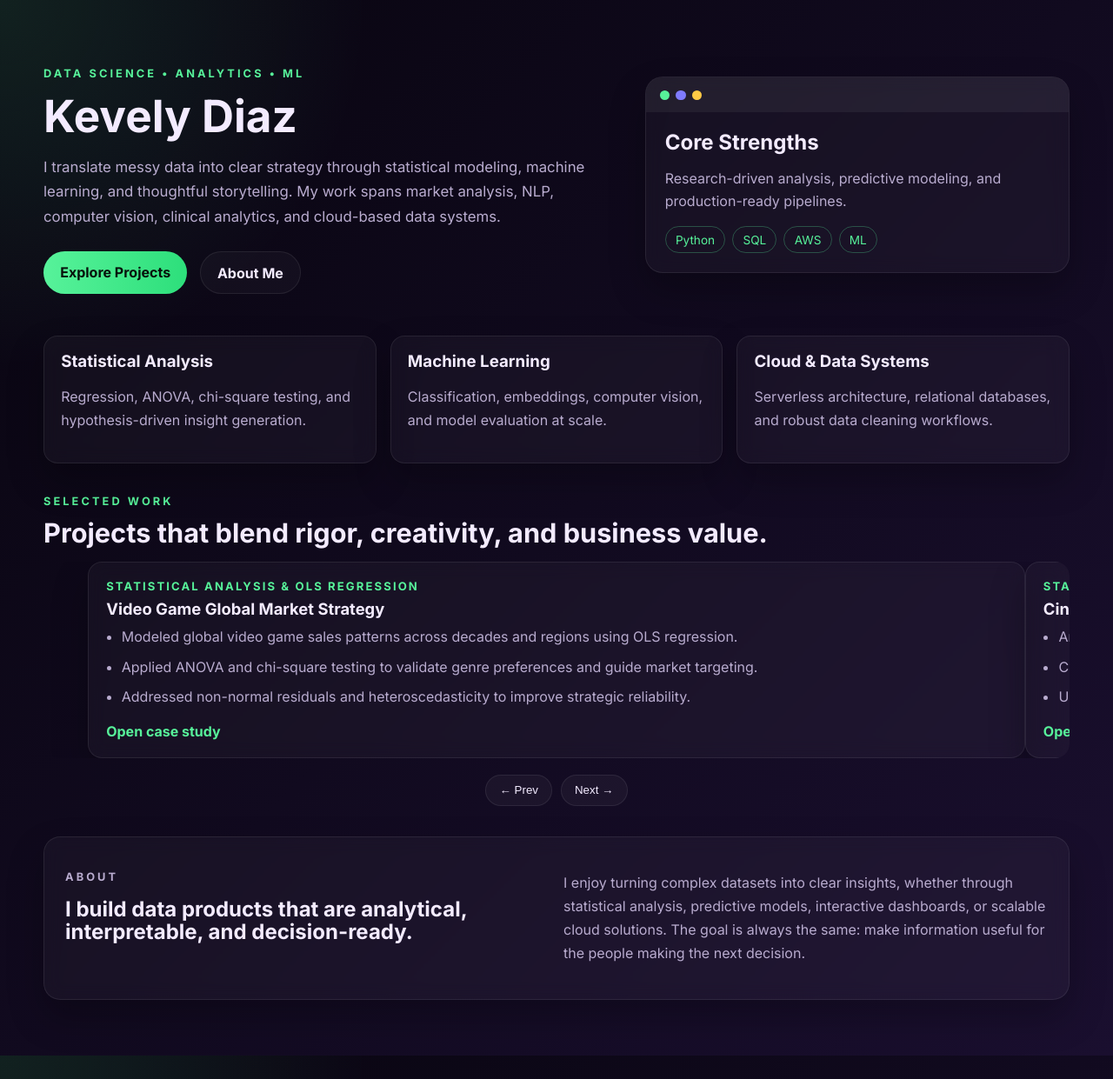
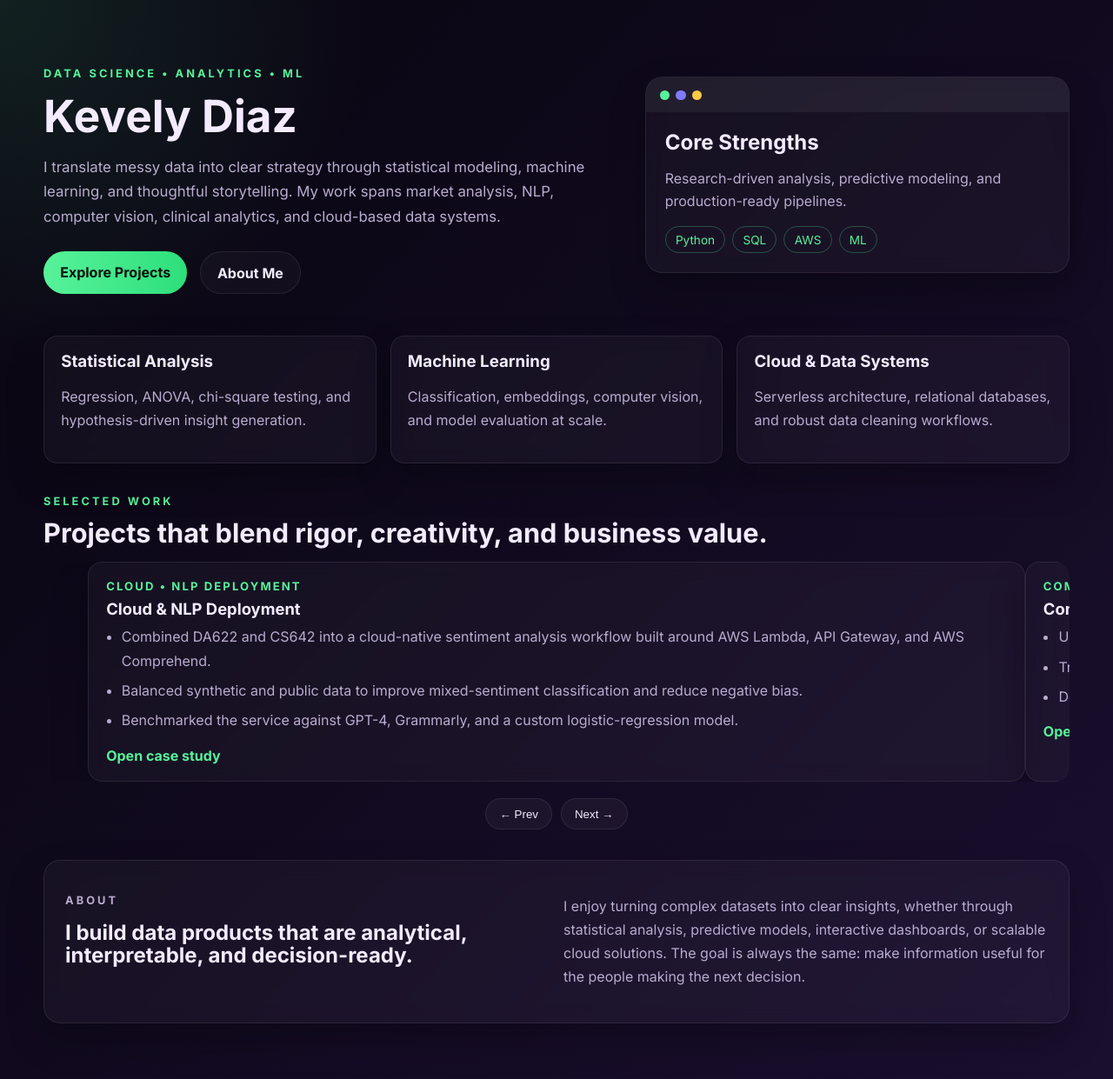
Before and after one commit to A7hena001/kevs, a Jekyll site: the page built from index.html, in a window 1280 px wide. Shown: the whole page at 87% size. Built offline with Jekyll 4.4.1, drawn with Linux system fonts in a browser that asks for light colours.

Commit message:
assignementSummary

```diff
--- a/index.html
+++ b/index.html
@@ -62,80 +62,69 @@
         <div class="project-viewport">
           <div class="project-track">
             <article class="project-card project-slide">
-              <div class="project-meta">Statistical Analysis & OLS Regression</div>
-              <h3>Video Game Global Market Strategy</h3>
+              <div class="project-meta">Cloud • NLP Deployment</div>
+              <h3>Cloud & NLP Deployment</h3>
               <ul>
-                <li>Modeled global video game sales patterns across decades and regions using OLS regression.</li>
-                <li>Applied ANOVA and chi-square testing to validate genre preferences and guide market targeting.</li>
-                <li>Addressed non-normal residuals and heteroscedasticity to improve strategic reliability.</li>
+                <li>Combined DA622 and CS642 into a cloud-native sentiment analysis workflow built around AWS Lambda, API Gateway, and AWS Comprehend.</li>
+                <li>Balanced synthetic and public data to improve mixed-sentiment classification and reduce negative bias.</li>
+                <li>Benchmarked the service against GPT-4, Grammarly, and a custom logistic-regression model.</li>
               </ul>
-              <a class="project-link" href="{{ '/video-game-market-strategy.html' | relative_url }}" target="_blank" rel="noopener noreferrer">Open case study</a>
+              <a class="project-link" href="{{ '/cloud-nlp-deployment.html' | relative_url }}" target="_blank" rel="noopener noreferrer">Open case study</a>
             </article>
 
             <article class="project-card project-slide">
-              <div class="project-meta">Statistical Modeling & Data Science</div>
-              <h3>Cinematic Success & Market Trend Analysis</h3>
+              <div class="project-meta">Computer Vision • Deep Learning</div>
+              <h3>Computer Vision / Deep Learning</h3>
               <ul>
-                <li>Analyzed a 6.4k+ row dataset to explore box office, budget, and IMDb rating relationships.</li>
-                <li>Cleaned, standardized, and filtered outliers to ensure data quality before modeling.</li>
-                <li>Used Pearson correlation to surface non-intuitive trends in audience reception and revenue.</li>
+                <li>Used the CS622 YOLO project to compare YOLOv5 and YOLOv8 on aerial car-detection imagery.</li>
+                <li>Tracked precision, recall, and mAP across 18 training runs to evaluate convergence and stability.</li>
+                <li>Demonstrated that YOLOv5 offered stronger generalization for this constrained dataset.</li>
               </ul>
-              <a class="project-link" href="{{ '/cinematic-success-market-trend-analysis.html' | relative_url }}" target="_blank" rel="noopener noreferrer">Open case study</a>
+              <a class="project-link" href="{{ '/computer-vision-deep-learning.html' | relative_url }}" target="_blank" rel="noopener noreferrer">Open case study</a>
             </article>
 
             <article class="project-card project-slide">
-              <div class="project-meta">Collaborative Data Science</div>
-              <h3>Behavioral Analytics & Clinical Insights</h3>
+              <div class="project-meta">Machine Learning • Neural Networks</div>
+              <h3>Advanced Machine Learning</h3>
               <ul>
-                <li>Translated biomedical cohort data into operational assets for research stakeholders.</li>
-                <li>Built hierarchical visualization frameworks including sunburst and alluvial flow models.</li>
-                <li>Delivered interactive dashboards that clarified complex biomarker patterns.</li>
+                <li>Combined CS622_HW4 and Group14 TeachBack into a showcase of neural-network experimentation and applied AI.</li>
+                <li>Compared a feedforward neural network with a CNN on the USPS digits dataset.</li>
+                <li>Extended the work into a from-scratch ANN concept for detecting sensitive PII in business documents.</li>
               </ul>
-              <a class="project-link" href="{{ '/behavioral-analytics-clinical-insights.html' | relative_url }}" target="_blank" rel="noopener noreferrer">Open case study</a>
+              <a class="project-link" href="{{ '/advanced-machine-learning.html' | relative_url }}" target="_blank" rel="noopener noreferrer">Open case study</a>
             </article>
 
             <article class="project-card project-slide">
-              <div class="project-meta">SQL</div>
-              <h3>Relational Database Management & Data Quality Analysis</h3>
+              <div class="project-meta">Data Engineering • Market Analysis</div>
+              <h3>Data Engineering and Market Analysis</h3>
               <ul>
-                <li>Engineered a relational database to analyze character dynamics and franchise trends.</li>
-                <li>Audited missing data and quantified issues such as 24.7% gender and 89.1% wand core gaps.</li>
-                <li>Documented how missing values skewed results and recommended improvements.</li>
+                <li>Used the MIS776 executive summary work to transform retail transaction data into actionable market strategy.</li>
+                <li>Applied Apriori rules, pricing analysis, and TF-IDF-based clustering to reveal customer and inventory patterns.</li>
+                <li>Turned analytical findings into recommendations for cross-sell promotions and smarter stocking.</li>
               </ul>
-              <a class="project-link" href="{{ '/relational-database-data-quality-analysis.html' | relative_url }}" target="_blank" rel="noopener noreferrer">Open case study</a>
+              <a class="project-link" href="{{ '/data-engineering-market-analysis.html' | relative_url }}" target="_blank" rel="noopener noreferrer">Open case study</a>
             </article>
 
             <article class="project-card project-slide">
-              <div class="project-meta">Cloud Infrastructure</div>
-              <h3>AWS Serverless Text Processing & Sentiment Analysis</h3>
+              <div class="project-meta">Statistics • Visualization</div>
+              <h3>Statistical Analysis and Visualization</h3>
               <ul>
-                <li>Architected an asynchronous serverless microservice using AWS Lambda and API Gateway.</li>
-                <li>Built an NLP pipeline for text categorization and high-dimensional feature engineering.</li>
-                <li>Achieved 0.83 precision against mixed-sentiment profiles in benchmark testing.</li>
+                <li>Used the DA621 analysis report to examine how budget, audience rating, and character diversity relate to Harry Potter box office revenue.</li>
+                <li>Applied correlation analysis, hypothesis testing, and EDA to surface unexpected relationships.</li>
+                <li>Presented the results with a clear narrative that connected statistical evidence to business and audience interpretation.</li>
               </ul>
-              <a class="project-link" href="{{ '/aws-serverless-text-processing.html' | relative_url }}" target="_blank" rel="noopener noreferrer">Open case study</a>
+              <a class="project-link" href="{{ '/statistical-analysis-visualization.html' | relative_url }}" target="_blank" rel="noopener noreferrer">Open case study</a>
             </article>
 
             <article class="project-card project-slide">
-              <div class="project-meta">Computer Vision</div>
-              <h3>YOLOv5 vs. YOLOv8 Performance Evaluation</h3>
+              <div class="project-meta">NLP • Sentiment Classification</div>
+              <h3>Sentiment Classification (Part 1 & Part 2)</h3>
               <ul>
-                <li>Compared anchor-based and anchor-free detection models across 18 trained variants.</li>
-                <li>Evaluated performance on aerial imagery using mAP, precision, and recall metrics.</li>
-                <li>Documented trade-offs that showed YOLOv5 generalized better on limited data.</li>
+                <li>Combined SentimentReport and AnalyzeMe2 into a two-part NLP story focused on sentiment classification from short and long-form text.</li>
+                <li>Built Word2Vec embeddings and logistic-regression classifiers for both Twitter-style and review-style corpora.</li>
+                <li>Highlighted how embedding quality and text length influence downstream performance and model stability.</li>
               </ul>
-              <a class="project-link" href="{{ '/yolov5-vs-yolov8-evaluation.html' | relative_url }}" target="_blank" rel="noopener noreferrer">Open case study</a>
-            </article>
-
-            <article class="project-card project-slide">
-              <div class="project-meta">Natural Language Processing</div>
-              <h3>Sentiment Classification Pipeline with Word2Vec</h3>
-              <ul>
-                <li>Developed a full sentiment pipeline using Word2Vec skip-gram embeddings and logistic regression.</li>
-                <li>Reached 88% accuracy on a 50K-record IMDb review dataset.</li>
-                <li>Performed preprocessing, hyperparameter tuning, and 5-fold cross-validation for robustness.</li>
-              </ul>
-              <a class="project-link" href="{{ '/sentiment-classification-word2vec.html' | relative_url }}" target="_blank" rel="noopener noreferrer">Open case study</a>
+              <a class="project-link" href="{{ '/sentiment-classification-part1-part2.html' | relative_url }}" target="_blank" rel="noopener noreferrer">Open case study</a>
             </article>
           </div>
         </div>
```
Also changed, not shown: advanced-machine-learning.html (added, +45 -0 lines), cloud-nlp-deployment.html (added, +44 -0 lines), computer-vision-deep-learning.html (added, +45 -0 lines), data-engineering-market-analysis.html (added, +47 -0 lines), sentiment-classification-part1-part2.html (added, +44 -0 lines), statistical-analysis-visualization.html (added, +45 -0 lines).
